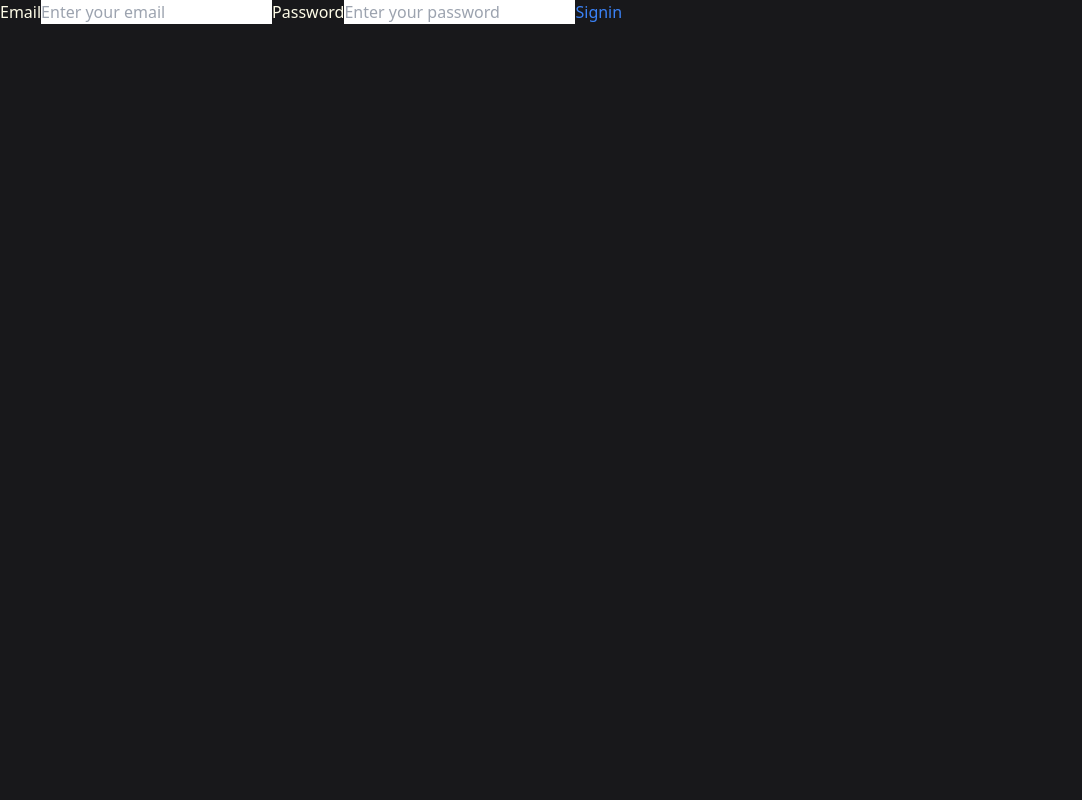
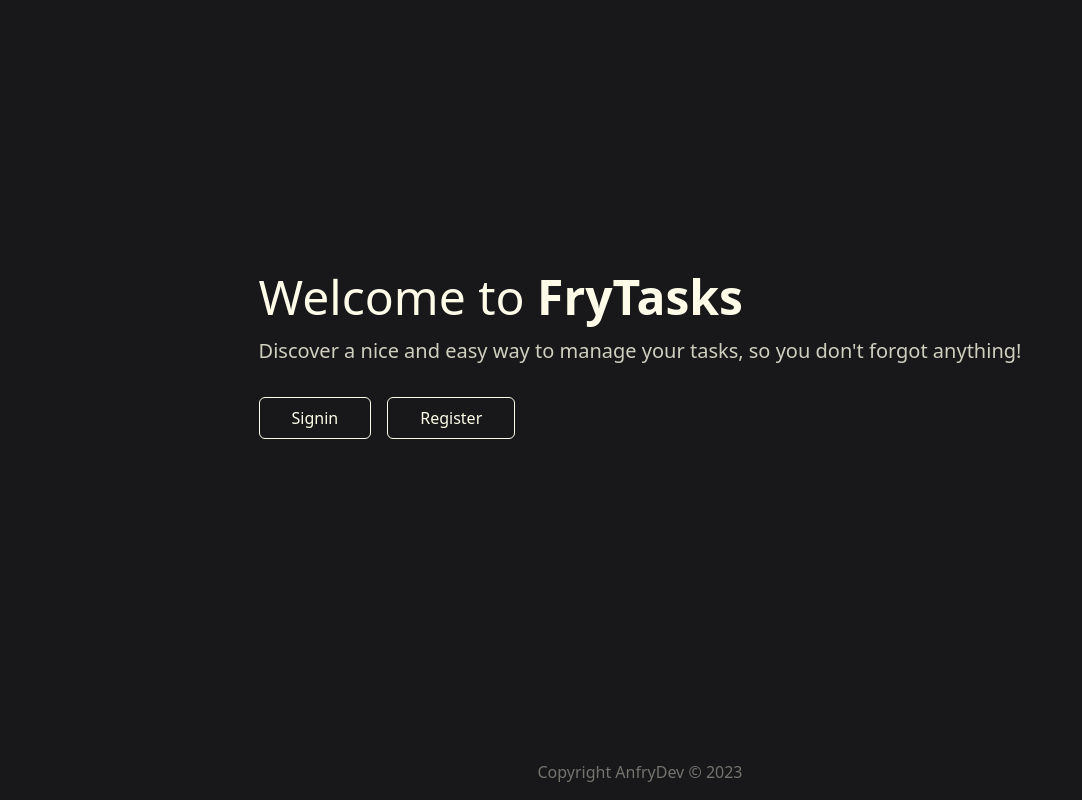
Before and after one commit to Canfry/fullstack-todo-client, a React (Vite) app: page / in a window 1280 px wide. Shown: the whole page, without its empty margins (0-1082 px from the left). Built offline with nearby package versions, Linux system fonts and the light colour scheme; no server answers.

Commit message:
Adding todos

```diff
--- a/src/App.jsx
+++ b/src/App.jsx
@@ -2,13 +2,15 @@ import { BrowserRouter as Router, Routes, Route } from 'react-router-dom';
 
 import Login from './pages/Login';
 import Todos from './pages/Todos';
+import Home from './pages/Home';
 
 function App() {
   return (
     <div className='w-full h-screen bg-zinc-900'>
       <Router>
         <Routes>
-          <Route path='/' element={<Login />} />
+          <Route path='/' element={<Home />} />
+          <Route path='/login' element={<Login />} />
           <Route path='/todos' element={<Todos />} />
         </Routes>
       </Router>
--- a/src/components/Header.jsx
+++ b/src/components/Header.jsx
@@ -1,8 +1,14 @@
-import { Link } from 'react-router-dom';
+import { Link, useNavigate } from 'react-router-dom';
 
 export default function Header() {
+  const navigate = useNavigate();
+
+  function logout() {
+    localStorage.clear();
+    navigate('/login');
+  }
   return (
-    <div className='navbar bg-zinc-900 text-yellow-50 max-w-[80%] m-auto py-8'>
+    <div className='navbar bg-zinc-900 text-yellow-50 max-w-[80%] lg:max-w-[60%] m-auto py-8'>
       <div className='flex-1 p-0'>
         <Link to='/' className='text-2xl'>
           FRYTASKS
@@ -49,7 +55,7 @@ export default function Header() {
               <a>Settings</a>
             </li>
             <li>
-              <a>Logout</a>
+              <button onClick={logout}>Logout</button>
             </li>
           </ul>
         </div>
--- /dev/null
+++ b/src/pages/Home.jsx
@@ -0,0 +1,40 @@
+import { Link } from 'react-router-dom';
+
+export default function Home() {
+  const date = new Date();
+  const year = date.getFullYear();
+
+  return (
+    <div className='bg-zinc-900 text-yellow-50 w-[100vw] h-screen flex flex-col items-center'>
+      <main className='flex-1 grid place-content-center'>
+        <h1 className='text-5xl mb-4'>
+          Welcome to <span className='font-bold'>FryTasks</span>
+        </h1>
+        <p className='text-xl text-yellow-50/80'>
+          Discover a nice and easy way to manage your tasks, so you don't forgot
+          anything!
+        </p>
+        <div className='flex items-center gap-4'>
+          {/* <button className='btn glass w-[20%] mt-4'>Login</button> */}
+          <Link to='/login'>
+            <button
+              className='border border-yellow-50 rounded-md py-2 px-8 my-8 hover:border-zinc-900 hover:bg-yellow-50 hover:text-zinc-900'
+              type='submit'
+            >
+              Signin
+            </button>
+          </Link>
+          <button
+            className='border border-yellow-50 rounded-md py-2 px-8 my-8 hover:border-zinc-900 hover:bg-yellow-50 hover:text-zinc-900'
+            type='submit'
+          >
+            Register
+          </button>
+        </div>
+      </main>
+      <footer className='my-4 text-yellow-50/40'>
+        Copyright AnfryDev &copy; {year}
+      </footer>
+    </div>
+  );
+}
--- a/src/pages/Login.jsx
+++ b/src/pages/Login.jsx
@@ -1,13 +1,15 @@
 import { useState } from 'react';
-import { useNavigate } from 'react-router-dom';
+import { useNavigate, Link } from 'react-router-dom';
 import axios from 'axios';
 
 export default function Login() {
-  const [isLoading, setIsLoading] = useState(false);
   const [formData, setFormData] = useState({
     email: '',
     password: '',
   });
+
+  const date = new Date();
+  const year = date.getFullYear();
 
   const { email, password } = formData;
 
@@ -27,6 +29,7 @@ export default function Login() {
       if (response.data) {
         localStorage.setItem('user', JSON.stringify(response.data));
         const token = response.data.token;
+        navigate('/todos');
         return token;
       }
     } catch (error) {
@@ -37,12 +40,6 @@ export default function Login() {
   function onSubmit(e) {
     e.preventDefault();
     login();
-    setIsLoading(true);
-    if (isLoading) {
-      return <h1>Loading...</h1>;
-    }
-    setIsLoading(false);
-    navigate('/todos');
   }
 
   function handleChange(e) {
@@ -53,32 +50,58 @@ export default function Login() {
   }
 
   return (
-    <div className='bg-zinc-900 text-yellow-50 w-full h-screen'>
-      <form onSubmit={onSubmit}>
-        <label htmlFor='email'>
-          Email
+    <div className='bg-zinc-900 text-yellow-50 w-[100vw] h-screen flex flex-col items-center'>
+      <div className='navbar bg-zinc-900 text-yellow-50 max-w-[80%] m-auto pt-8'>
+        <div className='flex-1 p-0'>
+          <Link to='/' className='text-2xl'>
+            FRYTASKS
+          </Link>
+        </div>
+      </div>
+      <form
+        onSubmit={onSubmit}
+        className='flex-1 grid place-content-center w-[70%] m-auto'
+      >
+        <div className='text-center w-full mb-16'>
+          <h1 className='text-4xl'>Please login</h1>
+        </div>
+        <div className='flex flex-col gap-4 w-full items-start'>
+          <label htmlFor='email'>Email</label>
           <input
             type='text'
             placeholder='Enter your email'
             value={email}
             name='email'
             onChange={handleChange}
+            className='rounded-md py-1 px-4 bg-yellow-50 text-zinc-900 outline-none w-full'
           />
-        </label>
-        <label htmlFor='password'>
-          Password
+          <label htmlFor='password'>Password</label>
           <input
             type='text'
             placeholder='Enter your password'
             value={password}
             name='password'
             onChange={handleChange}
+            className='rounded-md py-1 px-4 bg-yellow-50 text-zinc-900 outline-none w-full'
           />
-        </label>
-        <button className='text-blue-500' type='submit'>
+        </div>
+
+        <button
+          className='border border-yellow-50 rounded-md py-2 px-4 my-8 hover:border-zinc-900 hover:bg-yellow-50 hover:text-zinc-900'
+          type='submit'
+        >
           Signin
         </button>
+        <p className='text-yellow-50/70'>
+          Don't have an account yet?{' '}
+          <Link to='/register' className='font-bold text-yellow-50'>
+            Register
+          </Link>
+        </p>
       </form>
+      <footer className='my-4 text-yellow-50/80'>
+        Copyright AnfryDev &copy; {year}
+      </footer>
     </div>
   );
 }
--- a/src/pages/Todos.jsx
+++ b/src/pages/Todos.jsx
@@ -1,4 +1,4 @@
-import { useState, useEffect } from 'react';
+import { useState, useEffect, useCallback } from 'react';
 import axios from 'axios';
 import Header from '../components/Header';
 import TodosList from '../components/TodosList';
@@ -18,6 +18,8 @@ export default function Todos() {
   const userData = JSON.parse(localStorage.getItem('user'));
   console.log(userData);
 
+  const user = userData._id;
+
   async function getTodos() {
     try {
       const response = await axios.get(url, {
@@ -28,31 +30,33 @@ export default function Todos() {
       console.log(response.data);
       setTodos(response.data);
       setIsLoading(false);
-
-      return todos;
     } catch (error) {
       console.error(error);
     }
   }
 
+  async function createTodo() {
     const newTodo = {
       description,
       status,
-    user: userData._id,
     };
-
-  async function createTodo() {
     try {
-      const response = await axios.post(url, {
+      if (userData.token) {
+        const response = await axios.post(url, newTodo, {
           headers: {
             Authorization: `Bearer ${userData.token}`,
           },
-        newTodo,
         });
-
+        console.log(response.data);
         setTodos([...todos, newTodo]);
-      return response.data.newTodo;
-      console.log(response.data);
+        setFormData({
+          description: '',
+          status: '',
+        });
+        if (response.data) {
+          getTodos();
+        }
+      }
     } catch (error) {
       console.error(error);
     }
@@ -66,6 +70,7 @@ export default function Todos() {
   function formSubmit(e) {
     e.preventDefault();
     createTodo();
+    // getTodos();
   }
 
   function handleChange(e) {
@@ -79,7 +84,7 @@ export default function Todos() {
     <>
       <Header />
       <div className='h-screen w-full bg-zinc-900 text-yellow-50 pt-10'>
-        <div className='h-full max-w-[80%] m-auto'>
+        <div className='h-full max-w-[80%] lg:max-w-[60%] m-auto'>
           <form className='flex items-center gap-8' onSubmit={formSubmit}>
             <input
               type='text'
```
Lines whose indentation alone changed are shown as unchanged.
